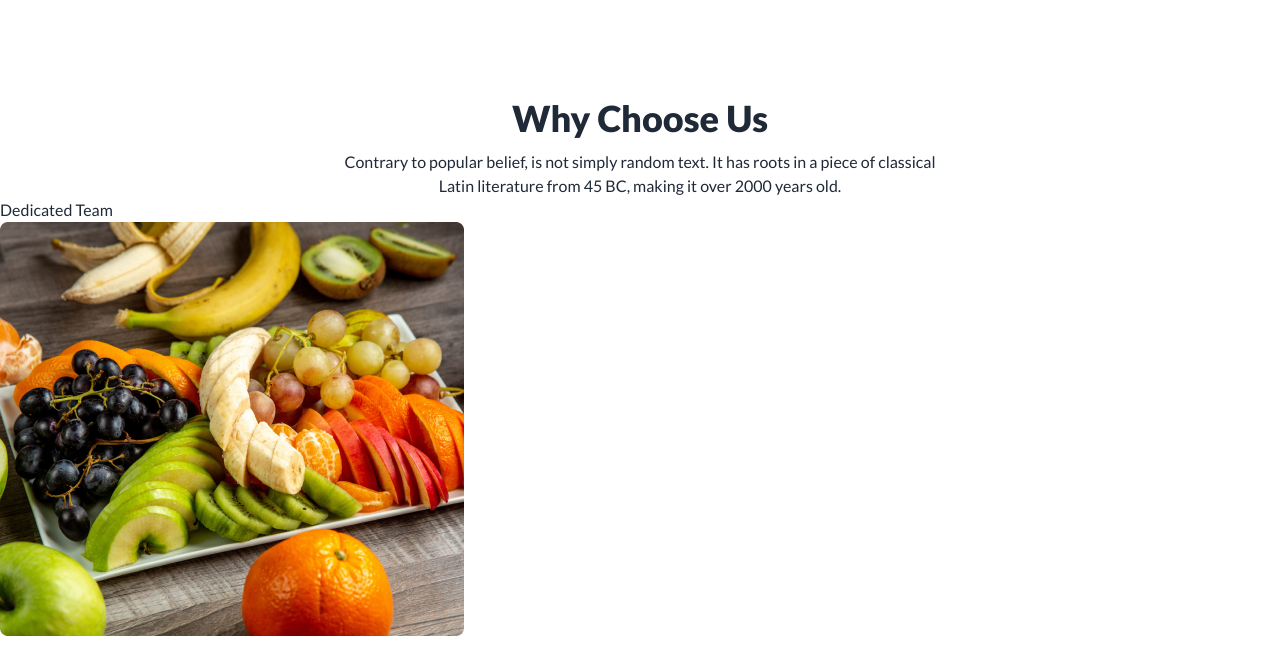
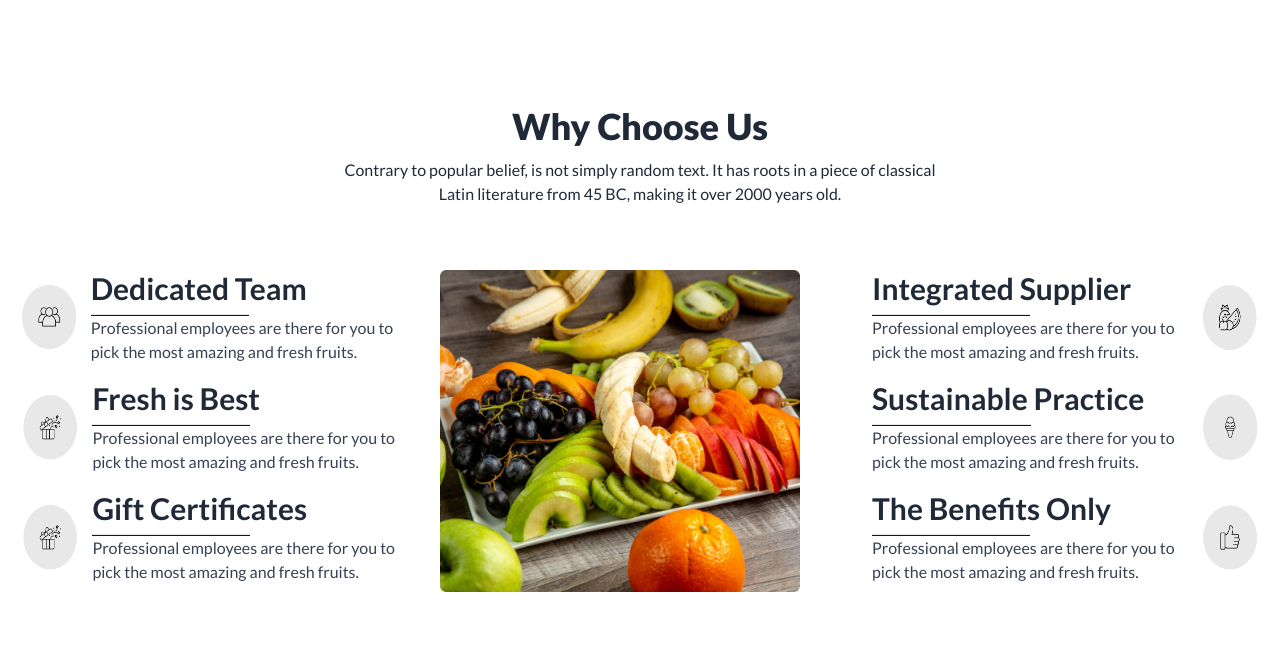
Before and after one commit to Madhob1/3rd-assignment-fruit-brust, a plain HTML site: page index.html in a window 1280 px wide. Shown: the part 2172-2836 px from the top of the page. Before the commit the page ends 2808 px from the top, so only its background shows below. Drawn offline with nearby package versions, Linux system fonts and the light colour scheme.

```diff
--- a/index.html
+++ b/index.html
@@ -519,7 +519,7 @@
     <!-- Meet the team section end  -->
 
     <!-- why us start  -->
-    <section class="container mx-auto mt-10">
+    <section class="container mx-auto p-2 mt-10">
 
         <div class="justify-center">
             <h2 class="text-4xl font-extrabold text-center  pt-20 ">Why Choose Us</h2>
@@ -529,16 +529,51 @@
 
         </div>
 
-        <div class=" ">
-            <div class=" ">
-                <div class="flex">
-                    <div>
-                        <img src=" " alt="">
+        <div class=" grid md:grid-cols-3 grid-cols-1 gap-8 my-16 ">
+            <div class=" align-middle ">
+
+                    <!-- left row  -->
+                <div class="flex flex-col md:flex-row ">
+                    <div class="flex justify-center md:justify-start">
+                        <img src="images/why-1.png" class="m-3 md:w-[70%] w-[20%]" alt="">
 
                     </div>
                     <div>
-                        <h2>Dedicated Team</h2>
+                        <h2 class="text-3xl font-bold text-center md:text-start ">Dedicated Team</h2>
+                        <hr class="mt-2 border-b-[1px] border-b-slate-900  w-1/2 mx-auto md:mx-0"  >
+                        <p class="text-gray-700 text-center md:text-start">Professional employees are there for you to pick the most amazing and fresh fruits.</p>
 
+                    </div>
+
+
+                </div>
+
+                <!-- left row  -->
+                <div class="flex flex-col md:flex-row mt-4 ">
+                    <div class="flex justify-center md:justify-start">
+                        <img src="images/why-3.png" class="m-3 md:w-[70%] w-[20%]" alt="">
+
+                    </div>
+                    <div>
+                        <h2 class="text-3xl font-bold text-center md:text-start ">Fresh is Best</h2>
+                        <hr class="mt-2 border-b-[1px] border-b-slate-900  w-1/2 mx-auto md:mx-0"  >
+                        <p class="text-gray-700 text-center md:text-start">Professional employees are there for you to pick the most amazing and fresh fruits.</p>
+
+                    </div>
+
+
+                </div>
+
+                <!-- left row  -->
+                <div class="flex flex-col md:flex-row mt-4 ">
+                    <div class="flex justify-center md:justify-start">
+                        <img src="images/why-3.png" class="m-3 md:w-[70%] w-[20%]" alt="">
+
+                    </div>
+                    <div>
+                        <h2 class="text-3xl font-bold text-center md:text-start ">Gift Certificates</h2>
+                        <hr class="mt-2 border-b-[1px] border-b-slate-900  w-1/2 mx-auto md:mx-0"  >
+                        <p class="text-gray-700 text-center md:text-start">Professional employees are there for you to pick the most amazing and fresh fruits.</p>
 
                     </div>
 
@@ -548,15 +583,65 @@
 
             </div>
 
-
+<!-- image before -->
             <div>
-                <img src="images/whychoose1.png" alt="">
+                <img class="w-full  md:w-[90%]" src="images/whychoose1.png" alt="">
 
 
             </div>
 
+<!-- image after -->
+            <div class=" ">
+                <div class=" align-middle ">
 
-            <div>
+                    <!-- right row  -->
+                    <div class="flex flex-col md:flex-row-reverse ">
+                        <div class="flex justify-center md:justify-start">
+                            <img src="images/why-4.png" class="m-3 md:w-[70%] w-[20%]" alt="">
+
+                        </div>
+                        <div>
+                            <h2 class="text-3xl font-bold text-center md:text-start ">Integrated Supplier</h2>
+                            <hr class="mt-2 border-b-[1px] border-b-slate-900  w-1/2 mx-auto md:mx-0"  >
+                            <p class="text-gray-700 text-center md:text-start">Professional employees are there for you to pick the most amazing and fresh fruits.</p>
+
+                        </div>
+
+
+                    </div>
+                    <!-- right row  -->
+                    <div class="flex flex-col md:flex-row-reverse mt-4 ">
+                        <div class="flex justify-center md:justify-start">
+                            <img src="images/why-5.png" class="m-3 md:w-[70%] w-[20%]" alt="">
+
+                        </div>
+                        <div>
+                            <h2 class="text-3xl font-bold text-center md:text-start ">Sustainable Practice</h2>
+                            <hr class="mt-2 border-b-[1px] border-b-slate-900  w-1/2 mx-auto md:mx-0"  >
+                            <p class="text-gray-700 text-center md:text-start">Professional employees are there for you to pick the most amazing and fresh fruits.</p>
+
+                        </div>
+
+
+                    </div>
+                    <!-- right row  -->
+                    <div class="flex flex-col md:flex-row-reverse mt-4 ">
+                        <div class="flex justify-center md:justify-start">
+                            <img src="images/why-6.png" class="m-3 md:w-[70%] w-[20%]" alt="">
+
+                        </div>
+                        <div>
+                            <h2 class="text-3xl font-bold text-center md:text-start ">The Benefits Only</h2>
+                            <hr class="mt-2 border-b-[1px] border-b-slate-900  w-1/2 mx-auto md:mx-0"  >
+                            <p class="text-gray-700 text-center md:text-start">Professional employees are there for you to pick the most amazing and fresh fruits.</p>
+
+                        </div>
+
+
+                    </div>
+
+
+                </div>
 
 
 
@@ -580,6 +665,10 @@
 
 
 
+    <!-- footer section start  -->
+
+
+
 
 
 
```
